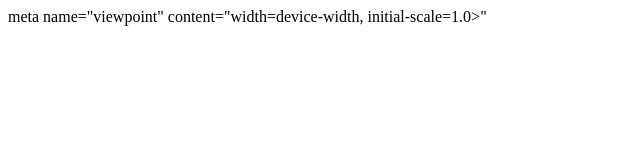
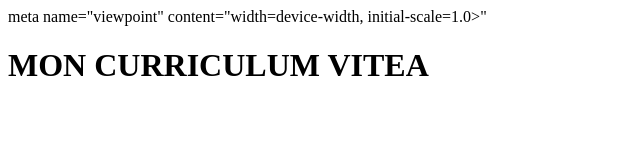
Before and after one commit to nadege-b29/mon-cv, a plain HTML site: page index.html in a window 1280 px wide. Shown: the whole page, without its empty margins (0-640 px from the left). Drawn offline with Linux system fonts and the light colour scheme.

Commit message:
Ajout du titre principal du CV

```diff
--- a/index.html
+++ b/index.html
@@ -7,6 +7,6 @@
     <link rel="stylesheet" href="style.css">
 </head>
 <body>
-
+<h1>MON CURRICULUM VITEA</h1>
 </body>
 <html>
```
